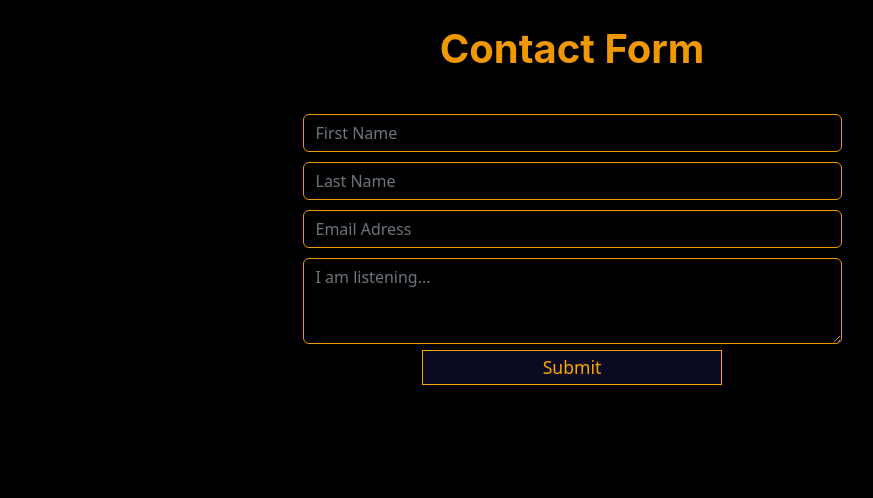
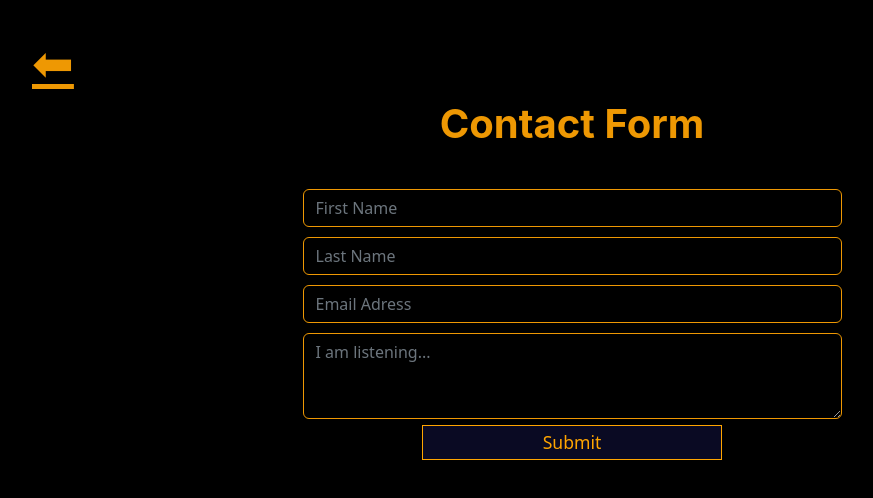
Before and after one commit to Diaz1080/Diaz1080.github.io, a plain HTML site: page contact.html in a window 1280 px wide. Shown: the whole page, without its empty margins (68-941 px from the left). Drawn offline with nearby package versions, Linux system fonts and the light colour scheme.

Commit message:
adding back buttons

```diff
--- a/contact.html
+++ b/contact.html
@@ -14,7 +14,11 @@
     <title>Contact Form</title>
   </head>
   <body class="contact">
+    <a class="form__link" href="index.html" id="arrow"
+    >⬅︎</a
+  >
     <div class="contactForm">
+
       <h3>Contact Form</h3>
     </div>
     <form method="POST" action="https://mailthis.to/nydia1080@yahoo.com">
@@ -56,6 +60,8 @@
         ></textarea>
         <input class="submit" type="submit" value="Submit"/>
       </label>
+
     </form>
+
   </body>
 </html>
--- a/style.css
+++ b/style.css
@@ -175,3 +175,7 @@ footer {
 .form-control:focus {
   background-color: orange;
 }
+#arrow {
+  justify-content: left;
+  font-size: 50px;
+}
```
Also changed, not shown: portfolio.html (+3 -0 lines).
